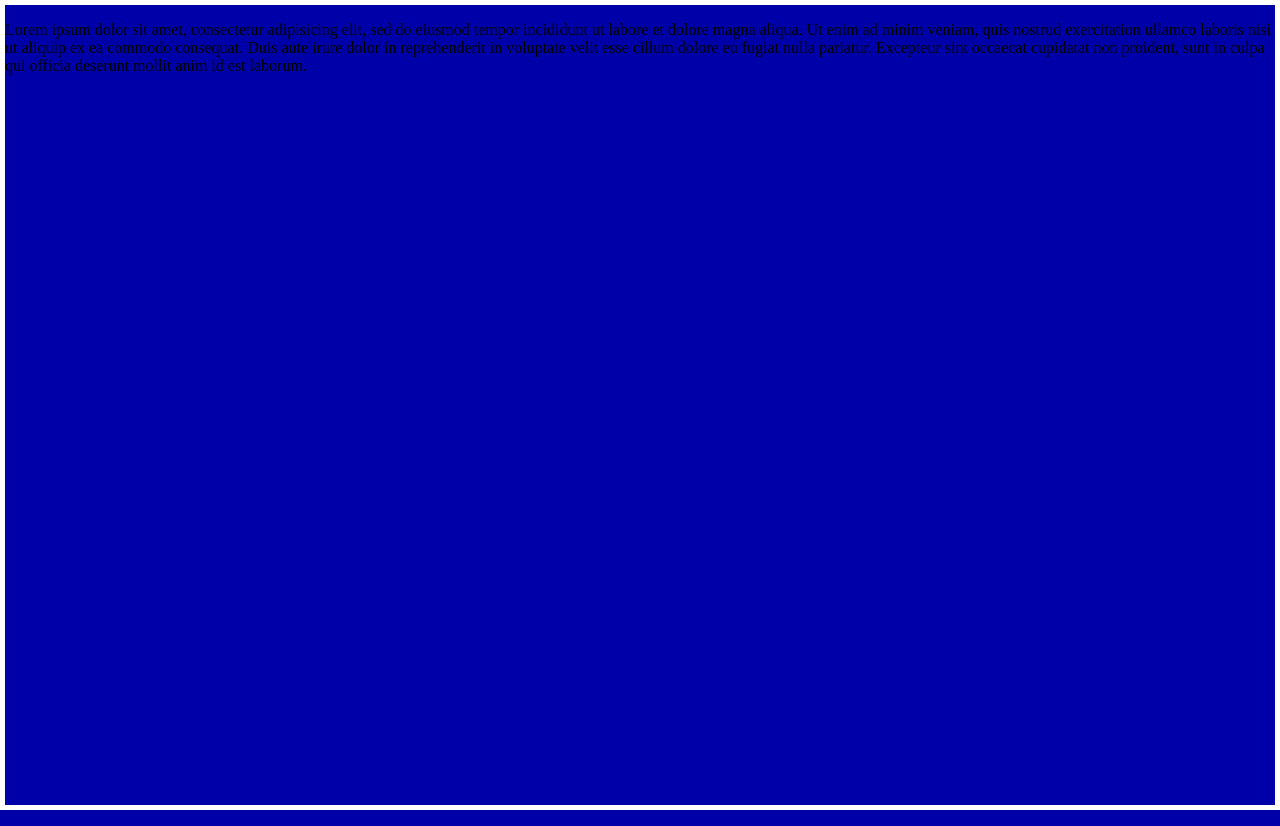
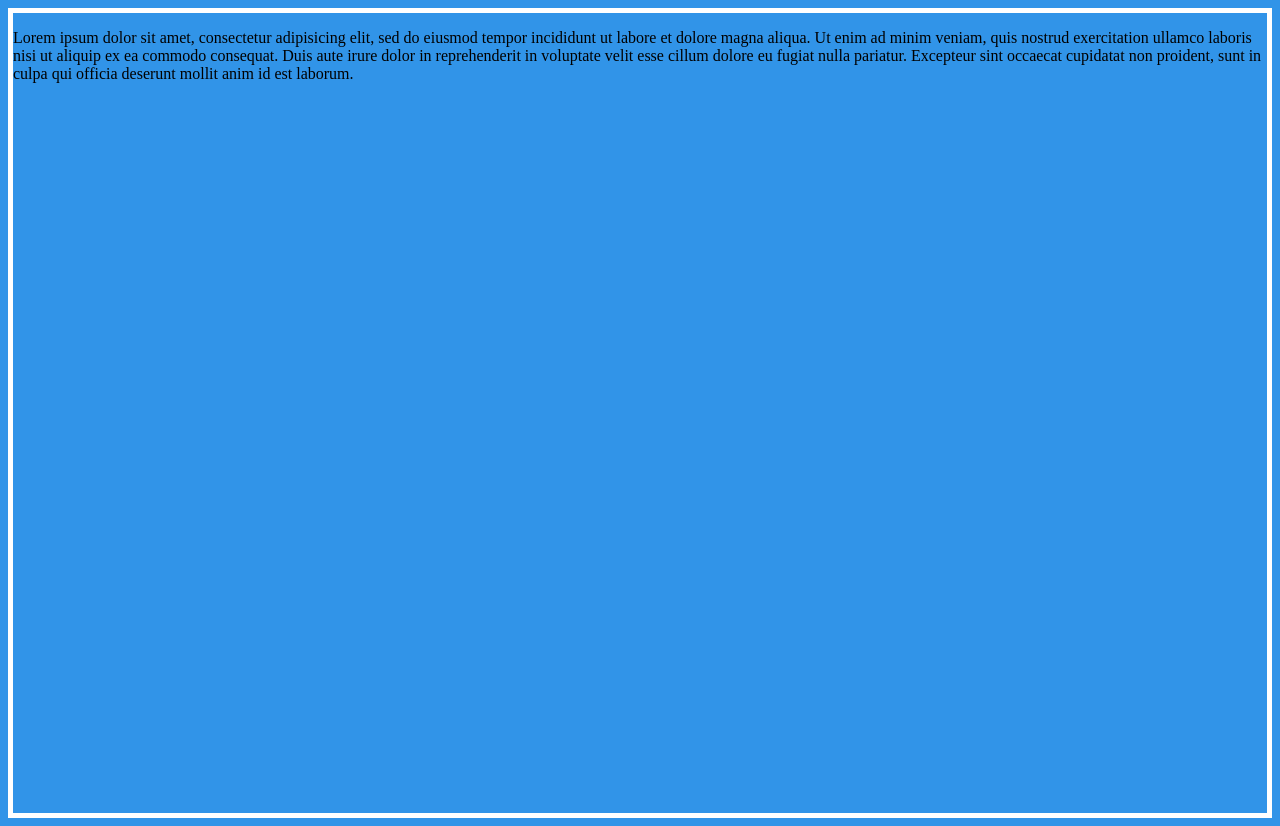
Before and after one commit to LuisEnriqueJT/gitPrueba2, a plain HTML site: page index.html in a window 1280 px wide. Drawn offline with Linux system fonts and the light colour scheme.

Commit message:
Se elimino imagen de snoopy

```diff
--- a/MisEstilos1.css
+++ b/MisEstilos1.css
@@ -1,12 +1,9 @@
 body{
-	background-color: #0000A9;
-	padding: 0px;
-	margin: 0px;
+	background-color: #3194E8;
 }
 
 header{
 	border: 5px solid white;
 	height: 800px;
 	width: auto;
-	background-image: url('Snoopy.jpg');
 }
```
